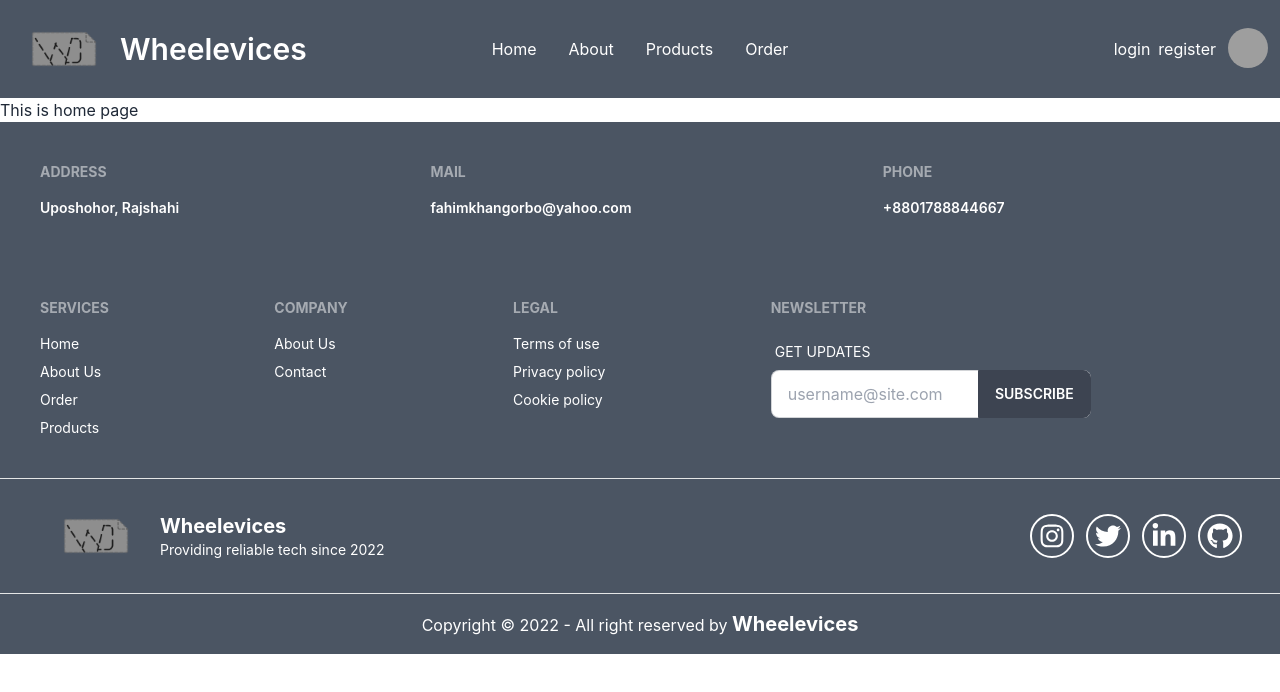
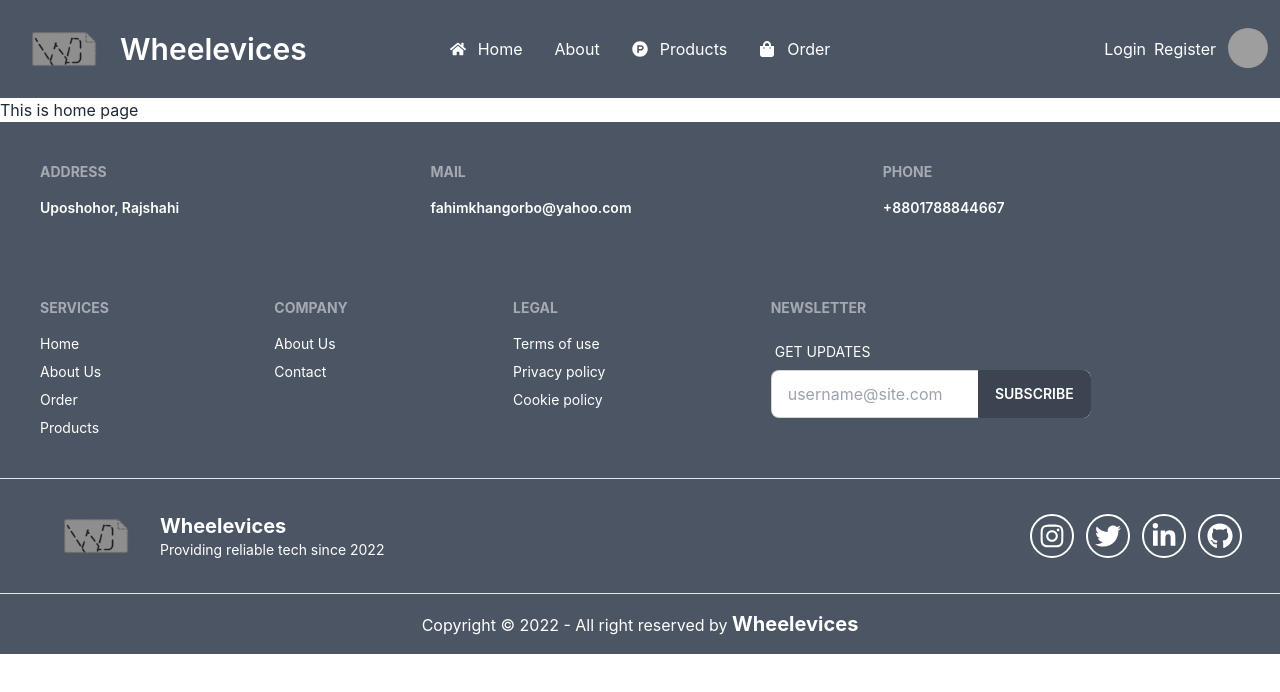
Before and after one commit to Fahimahmedkhan/wheelevices-client, a React (Create React App) app: page / in a window 1280 px wide. Shown: the top 692 px of the page. Built offline with nearby package versions, Linux system fonts and the light colour scheme; grey boxes are pictures that could not be loaded.

Commit message:
Few icons fix (Header)

```diff
--- a/src/pages/Shared/Header/Header.js
+++ b/src/pages/Shared/Header/Header.js
@@ -1,6 +1,8 @@
 import React from 'react';
 import { Link } from 'react-router-dom';
-import logo from '../../../assets/logo.png'
+import logo from '../../../assets/logo.png';
+import { FaHome, FaProductHunt, FaShoppingBag } from 'react-icons/fa';
+import { FiLogOut } from 'react-icons/fi';
 
 const Header = () => {
     return (
@@ -12,10 +14,10 @@ const Header = () => {
                             <svg xmlns="http://www.w3.org/2000/svg" className="h-5 w-5" fill="none" viewBox="0 0 24 24" stroke="currentColor"><path strokeLinecap="round" strokeLinejoin="round" strokeWidth="2" d="M4 6h16M4 12h8m-8 6h16" /></svg>
                         </label>
                         <ul tabIndex={0} className="menu menu-compact dropdown-content mt-3 p-2 shadow bg-gray-600 text-white rounded-box w-52">
-                            <li><Link className='hover:text-orange-600' to='/'>Home</Link></li>
+                            <li><Link className='hover:text-orange-600' to='/'><FaHome />Home</Link></li>
                             <li><Link className='hover:text-orange-600' to='/about'>About</Link></li>
-                            <li><Link className='hover:text-orange-600' to='/products'>Products</Link></li>
-                            <li><Link className='hover:text-orange-600' to='/order'>Order</Link></li>
+                            <li><Link className='hover:text-orange-600' to='/products'><FaProductHunt />Products</Link></li>
+                            <li><Link className='hover:text-orange-600' to='/order'><FaShoppingBag />Order</Link></li>
                         </ul>
                     </div>
                     {/* Project Logo Section  */}
@@ -28,17 +30,17 @@ const Header = () => {
                 </div>
                 <div className="navbar-center hidden lg:flex">
                     <ul className="menu menu-horizontal p-0">
-                        <li><Link className='hover:text-orange-600' to='/'>Home</Link></li>
+                        <li><Link className='hover:text-orange-600' to='/'><FaHome />Home</Link></li>
                         <li><Link className='hover:text-orange-600' to='/about'>About</Link></li>
-                        <li><Link className='hover:text-orange-600' to='/products'>Products</Link></li>
-                        <li><Link className='hover:text-orange-600' to='/order'>Order</Link></li>
+                        <li><Link className='hover:text-orange-600' to='/products'><FaProductHunt />Products</Link></li>
+                        <li><Link className='hover:text-orange-600' to='/order'><FaShoppingBag />Order</Link></li>
                     </ul>
                 </div>
                 <div className="navbar-end">
                     {/* This section will change after authentication is done */}
                     <div className='p-2'>
-                        <Link className='hover:text-orange-600 p-2' to='/auth/login'>login</Link>
-                        <Link className='hover:text-orange-600' to='/auth/register'>register</Link>
+                        <Link className='hover:text-orange-600 p-2' to='/auth/login'>Login</Link>
+                        <Link className='hover:text-orange-600' to='/auth/register'>Register</Link>
                     </div>
                     <div className="dropdown dropdown-end">
                         {/* Profile Picture Section */}
@@ -49,7 +51,7 @@ const Header = () => {
                         </label>
                         <ul tabIndex={0} className="menu menu-compact dropdown-content mt-3 p-2 shadow bg-gray-600 text-white rounded-box w-52">
                             <li><Link className='hover:text-orange-600' to='/profile'>Profile</Link></li>
-                            <li><button className='hover:text-orange-600'>Logout</button></li>
+                            <li><button className='hover:text-orange-600'><FiLogOut />Logout</button></li>
                         </ul>
                     </div>
                     {/* This section will change after authentication is done */}
```
